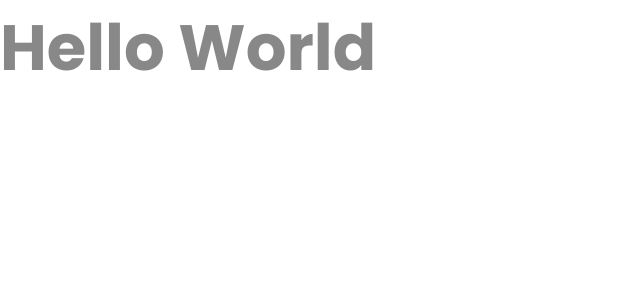
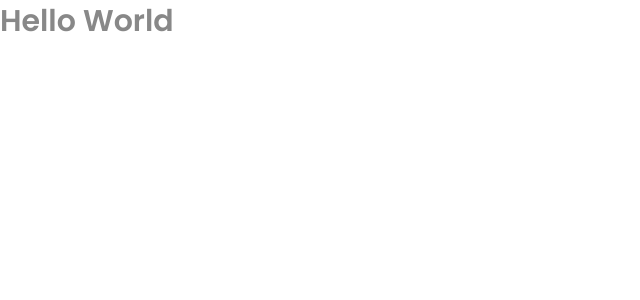
Before and after one commit to deborabastos96/reactacademyhub-react, a React (Vite) app: page / in a window 1280 px wide. Shown: the top 300 px of the page, without its empty margins (0-640 px from the left). Built offline with nearby package versions, Linux system fonts and the light colour scheme; a web font is replaced by a local one.

Commit message:
feat: add heading style

```diff
--- a/index.html
+++ b/index.html
@@ -21,7 +21,7 @@
       rel="stylesheet"
     />
 
-    <title>Vite + React</title>
+    <title>ReactAcademyHub</title>
   </head>
   <body>
     <div id="root"></div>
--- a/src/App.jsx
+++ b/src/App.jsx
@@ -1,7 +1,8 @@
 import styled from "styled-components";
 import GlobalStyles from "./styles/GlobalStyles";
+import Heading from "./ui/Heading";
 
-const StyledApp = styled.h1`
+const StyledApp = styled.div`
   color: #888;
 `;
 
@@ -10,7 +11,7 @@ function App() {
     <>
       <GlobalStyles />
       <StyledApp>
-        <h1>Hello World</h1>
+        <Heading as="h1">Hello World</Heading>
       </StyledApp>
     </>
   );
--- a/src/main.jsx
+++ b/src/main.jsx
@@ -1,7 +1,6 @@
 import React from "react";
 import ReactDOM from "react-dom/client";
 import App from "./App.jsx";
-// import './index.css'
 
 ReactDOM.createRoot(document.getElementById("root")).render(
   <React.StrictMode>
--- /dev/null
+++ b/src/ui/Heading.jsx
@@ -0,0 +1,41 @@
+import styled, { css } from "styled-components";
+import { device } from "../utils/constants";
+
+const Heading = styled.h1`
+  ${(props) =>
+    props.as === "h1" &&
+    css`
+      font-size: 3rem;
+      font-weight: 600;
+
+      /* @media only screen and ${device.phone} {
+        font-size: 3rem;
+      } */
+    `}
+
+  ${(props) =>
+    props.as === "h2" &&
+    css`
+      font-size: 2rem;
+      font-weight: 600;
+    `}
+
+  ${(props) =>
+    props.as === "h3" &&
+    css`
+      font-size: 2rem;
+      font-weight: 500;
+    `}
+
+  ${(props) =>
+    props.as === "h4" &&
+    css`
+      font-size: 2rem;
+      font-weight: 600;
+      text-align: center;
+    `}
+
+  line-height: 1.4;
+`;
+
+export default Heading;
--- /dev/null
+++ b/src/utils/constants.js
@@ -0,0 +1,8 @@
+export const PAGE_SIZE = 10;
+
+export const device = {
+  phone: `(min-width: 37.5em)`, // 600px
+  tabPort: `(min-width: 56.25em)`, // 900px
+  tabLand: `(min-width: 75em)`, // 1200px
+  notebook: `(min-width: 85.375em)`, // 1366px
+};
```
